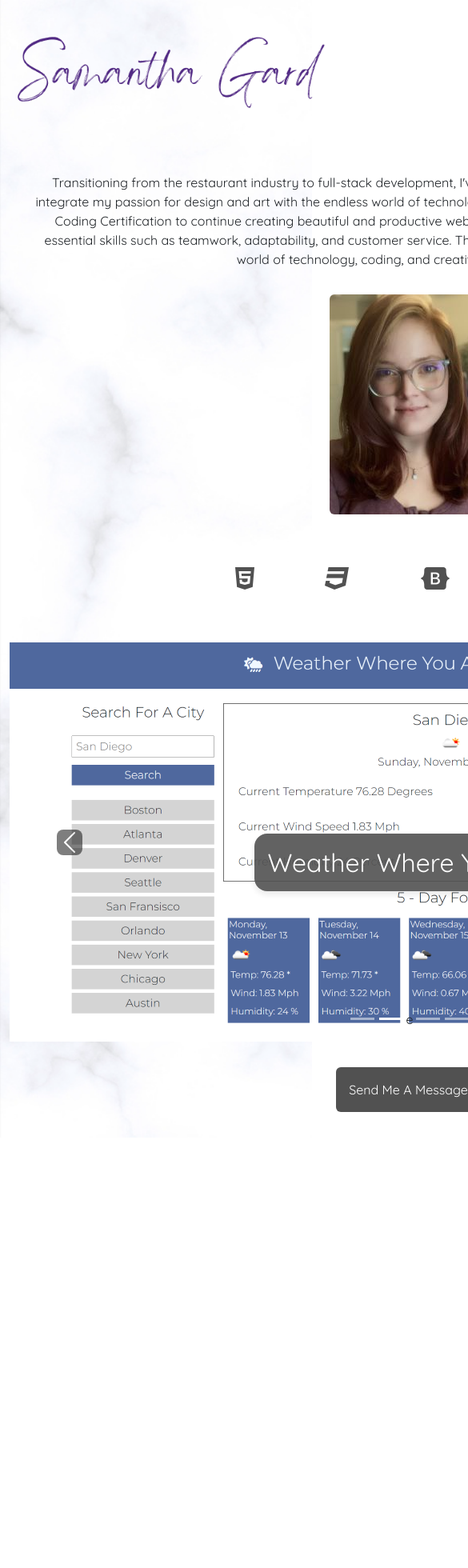
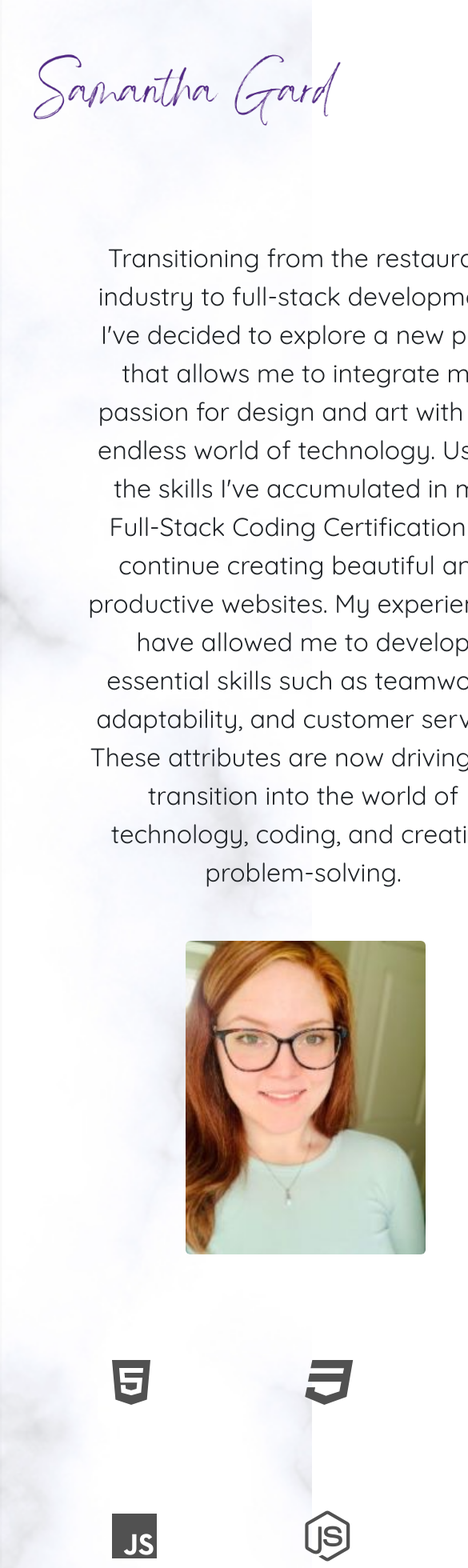
Before and after one commit to samanthagard13/SG-React-Portfolio, a React (Vite) app: page / in a window 390 px wide. Shown: the top 1960 px of the page at 80% size, 585 px wide, since content can reach past the window. Before the commit the page ends 1422 px from the top, so only its background shows below. Built offline with nearby package versions, Linux system fonts and the light colour scheme.

Commit message:
responsive sizing

```diff
--- a/index.html
+++ b/index.html
@@ -3,7 +3,7 @@
   <head>
     <meta charset="UTF-8" />
     <link rel="icon" type="image/svg+xml" href="/vite.svg" />
-    <meta name="viewport" content="width=device-width, initial-scale=1.0" />
+    <meta name="viewport" content="width=device-width, initial-scale=1.0, shrink-to-fit=no"/>
     <title>React Portfolio</title>
     <link href="https://fonts.googleapis.com/css2?family=Quicksand&display=swap" rel="stylesheet">
     <link rel="stylesheet" href="https://cdnjs.cloudflare.com/ajax/libs/font-awesome/6.4.0/css/all.min.css">
--- a/src/App.css
+++ b/src/App.css
@@ -9,12 +9,20 @@ body {
   font-family: Quicksand;
 }
 
+.navbar-nav {
+  margin-right: 2em;
+}
+
 nav {
   margin-top: 1.5em;
 }
 
 .about {
   margin-top: 1.5em;
+}
+
+p {
+  padding: 30px;
 }
 
 i {
@@ -35,14 +43,13 @@ ul {
   background-color: rgb(81, 81, 81);
   opacity: 90%;
   color: white;
-  font-size: 2em;
+  font-size: 1.5em;
   padding: .5em;
-  border-radius: .5em;
-  box-shadow: 0 4px 8px rgba(0, 0, 0, 0.1);
+  border-radius: .25em;
 }
 
 .carousel-caption {
-  margin-bottom: 10em;
+  margin-bottom:10em;
 }
 
 .carousel-control-next-icon,
@@ -52,6 +59,67 @@ ul {
 
 }
 
-.contact-btn {
-  border-radius: .5em;
+.contact-btn.btn.btn-primary {
+  font-size: 1.5em;
+  background-color: rgb(81, 81, 81);
+  border: none;
+  padding: 1em;
+  margin: 1em;
 }
+
+@media (max-width: 780px) {
+
+  .logo-img {
+    width: 20em;
+  }
+
+  .navbar-toggler-icon {
+    font-size: 1em;
+  }
+
+  p {
+    padding-left: 2em;
+  }
+
+  i {
+    font-size: 2em;
+  }
+
+  .carousel {
+    width: 700px;
+  }
+
+  .project-link {
+    font-size: 1em;
+  }
+
+}
+
+@media (max-width: 500px) {
+
+  .logo-img {
+    width: 20em;
+  }
+
+  p {
+    padding-left: 2em;
+  }
+
+  .Photo {
+    width: 300px;
+    margin-left: 40px;
+  }
+
+ i {
+  font-size: 2em;
+ }
+
+ .contact-btn.btn.btn-primary {
+  font-size: 1em;
+  background-color: rgb(81, 81, 81);
+  border: none;
+  padding: 1em;
+  margin: 1em;
+}
+
+}
--- a/src/components/AboutMe.jsx
+++ b/src/components/AboutMe.jsx
@@ -5,8 +5,8 @@ function AboutMe() {
   return (
     <Container style={{ marginTop: "2em" }} className="text-center about">
       <Row>
-        <Col xs={12} lg={{ span: 6, order: 2 }} className="order-lg-1">
-          <p style={{ margin: "2em" }}>
+        <Col xs={12} lg={{ span: 7, order: 1 }} className="order-lg-1">
+          <p style={{ margin: "1em" }}>
             Transitioning from the restaurant industry to full-stack
             development, I've decided to explore a new path that allows me to
             integrate my passion for design and art with the endless world of
@@ -18,9 +18,10 @@ function AboutMe() {
             technology, coding, and creative problem-solving.
           </p>
         </Col>
-        <Col xs={12} lg={{ span: 6, order: 1 }} className="order-lg-2">
+        <Col xs={12} lg={{ span: 5, order: 2 }} className="order-lg-2">
           <Image
-            src="/images/new-photo.jpg"
+            className="Photo"
+            src="/images/Headshot.jpg"
             alt="Photo"
             rounded
             style={{ maxWidth: "100%", height: "auto" }}
--- a/src/components/Contact.jsx
+++ b/src/components/Contact.jsx
@@ -6,9 +6,10 @@ function Contact() {
     <Container className="d-flex justify-content-center align-items-center">
       <Row className="text-center">
             <a href="mailto:samantha.gard13@gmail.com">
-              <Button style={{backgroundColor: "#515151", border: "none", padding: "1em", margin: "2em"}} className="contact-btn">Send Me A Message!</Button>
+              <Button className="contact-btn">Send Me A Message!</Button>
             </a>
       </Row>
+
     </Container>
   );
 }
--- a/src/components/NavBar.jsx
+++ b/src/components/NavBar.jsx
@@ -3,10 +3,10 @@ import { Navbar, Container, Nav } from "react-bootstrap";
 
 function NavBar() {
   return (
-    <Navbar>
+    <Navbar expand="lg" collapseOnSelect>
       <Container>
-        <Navbar.Brand href="#home">
-          <img src="./images/SamanthaG-purple.png" alt="Samantha Gard"  />
+        <Navbar.Brand style={{marginLeft: "1em"}}>
+          <img src="./images/SamanthaG-purple.png" className="logo-img" alt="Samantha Gard"  />
         </Navbar.Brand>
 
         <Navbar.Toggle aria-controls="basic-navbar-nav" />
--- a/src/components/Projects.jsx
+++ b/src/components/Projects.jsx
@@ -3,7 +3,7 @@ import { Container, Carousel, Button } from "react-bootstrap";
 
 function Projects() {
   return (
-    <Container className="d-flex justify-content-center align-items-center">
+    <Container className="d-flex justify-content-center align-items-center carousel">
     <Carousel>
       <Carousel.Item>
         <img src="/images/tech-screenshot.png"></img>
--- a/src/components/Skills.jsx
+++ b/src/components/Skills.jsx
@@ -1,24 +1,43 @@
 import React from "react";
-import { Container, Row, Col } from "react-bootstrap";
+import { Container, Row, Col, OverlayTrigger, Tooltip } from "react-bootstrap";
 
 function Skills() {
+  const renderTooltip = (message) => (
+    <Tooltip id="button-tooltip">{message}</Tooltip>
+  );
+
   return (
-    <Container style={{margin: "2em"}} className="d-flex justify-content-center align-items-center">
+    <Container style={{ margin: "2em" }} className="d-flex justify-content-center align-items-center skills">
       <Row>
         <Col>
-          <i className='fab fa-html5' alt='HTML5'></i>
+          <OverlayTrigger placement="bottom" overlay={renderTooltip("HTML5")}>
+            <i className='fab fa-html5'></i>
+          </OverlayTrigger>
         </Col>
         <Col>
-          <i className='fab fa-css3' alt='CSS3'></i>
+          <OverlayTrigger placement="bottom" overlay={renderTooltip("CSS3")}>
+            <i className='fab fa-css3'></i>
+          </OverlayTrigger>
         </Col>
         <Col>
-          <i className='fab fa-bootstrap' alt='Bootstrap'></i>
+          <OverlayTrigger placement="bottom" overlay={renderTooltip("Bootstrap")}>
+            <i className='fab fa-bootstrap'></i>
+          </OverlayTrigger>
         </Col>
         <Col>
-          <i className='fab fa-js' alt='JavaScript'></i>
+          <OverlayTrigger placement="bottom" overlay={renderTooltip("JavaScript")}>
+            <i className='fab fa-js'></i>
+          </OverlayTrigger>
         </Col>
         <Col>
-          <i className='fab fa-node-js' alt='Node.js'></i>
+          <OverlayTrigger placement="bottom" overlay={renderTooltip("Node.js")}>
+            <i className='fab fa-node-js'></i>
+          </OverlayTrigger>
+        </Col>
+        <Col>
+          <OverlayTrigger placement="bottom" overlay={renderTooltip("SQL")}>
+            <i className='fa fa-server'></i>
+          </OverlayTrigger>
         </Col>
       </Row>
     </Container>
--- a/src/index.css
+++ b/src/index.css
@@ -61,3 +61,10 @@ button {
     background-color: #f9f9f9;
   }
 }
+
+@media (max-width: 767px) {
+body {
+  font-size: 2rem;
+}
+
+}
```
Also changed, not shown: src/components/Photo.jsx (deleted, +0 -14 lines), public/images/Headshot.jpg (added), 1 other file (tests, documents, lock files or other folders).
